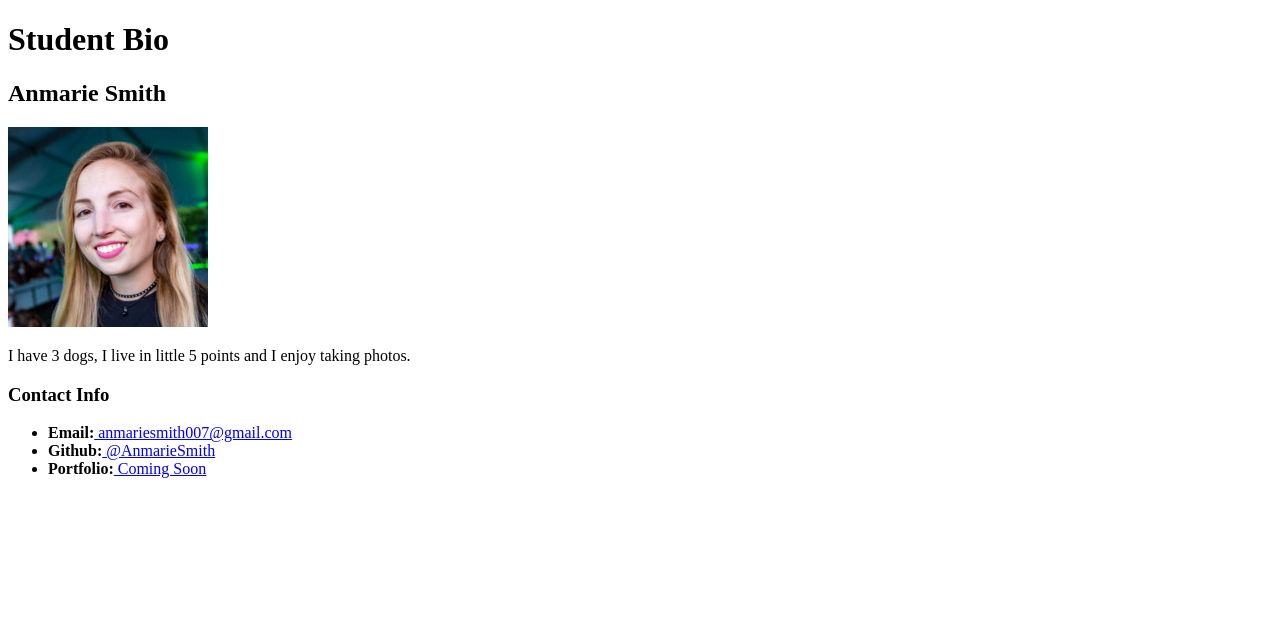
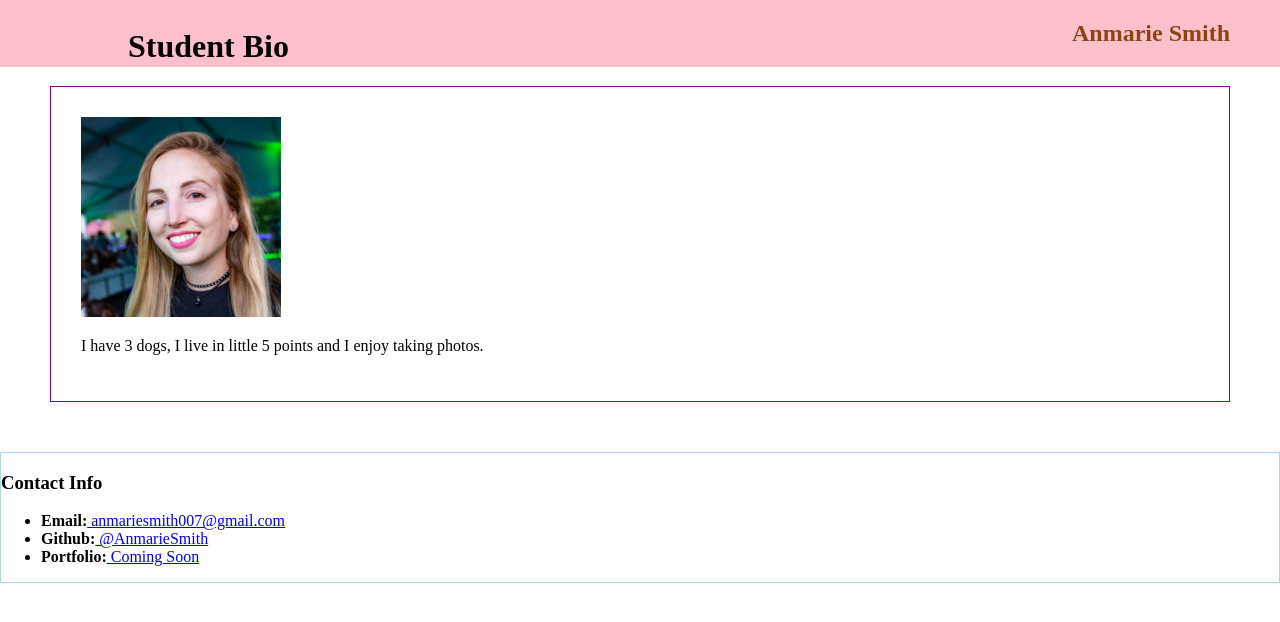
Before and after one commit to anmariesmith/anmariesmith.github.io, a plain HTML site: page index.html in a window 1280 px wide. Drawn offline with Linux system fonts and the light colour scheme.

Commit message:
added banner at header and borders at sections

```diff
--- a/index.html
+++ b/index.html
@@ -6,6 +6,7 @@
     <meta name="viewport" content="width=device-width, initial-scale=1.0">
     <meta http-equiv="X-UA-Compatible" content="ie=edge">
     <title>Document</title>
+    <link rel="stylesheet" href="style.css">
 </head>
 
 <body>
@@ -13,14 +14,13 @@
         <h1>Student Bio</h1>
         <h2>Anmarie Smith</h2>
     </header>
-    <section>
+    <br />
+    <br />
+    <main>
         <img src="selfie.jpeg" alt="Anmarie Smith" width="200" height="200" />
-    </section>
 
-    <section>
         <p>I have 3 dogs, I live in little 5 points and I enjoy taking photos.</p>
-    </section>
-
+    </main>
     <section>
         <h3>Contact Info</h3>
         <ul>
--- /dev/null
+++ b/style.css
@@ -0,0 +1,35 @@
+body {
+    margin: 0;
+}
+
+header {
+    width: 100%;
+    background: pink;
+    color: saddlebrown;
+    Padding: 0px;
+    position: fixed;
+    margin: 0;
+}
+
+h1 {
+    color: black;
+    float: left;
+    position: absolute;
+    top: 10%;
+    left: 10%;
+}
+
+h2 {
+    float: right;
+    margin-right: 50px;
+}
+main {
+    border : 1px solid purple;
+    margin: 50px;
+    padding: 30px;
+}
+section {
+    border : 1px solid lightblue;
+    margin-top: 30px;
+    overflow: auto;
+}
```
